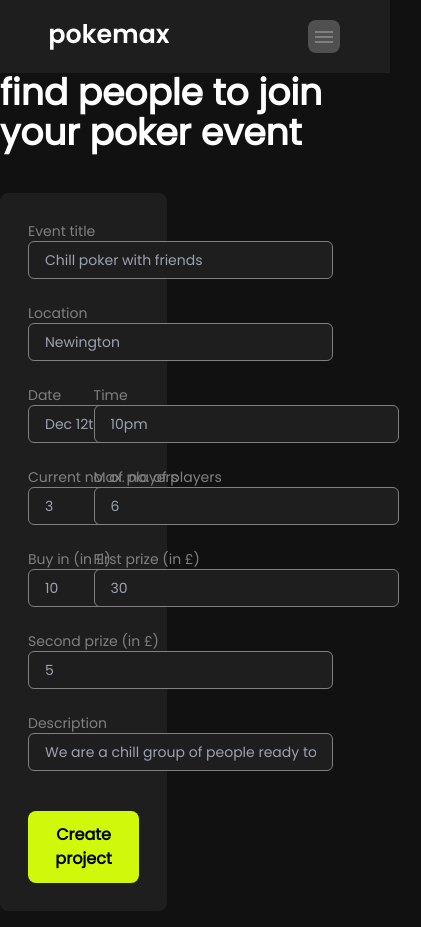
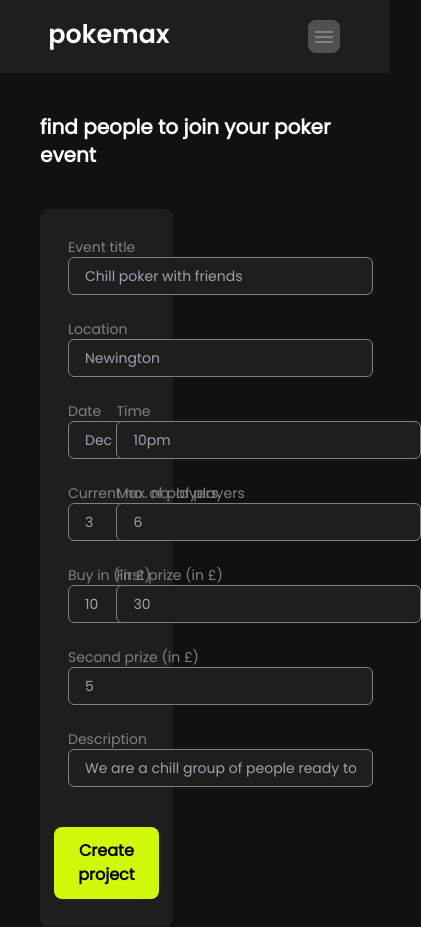
Before and after one commit to maximechemenda/thepokerapp, a Next.js app: page /create-event in a window 390 px wide. Shown: the whole page, 421 px wide, since content can reach past the window. Built offline with nearby package versions, Linux system fonts and the light colour scheme; no server answers; the database is empty.

Commit message:
feat: poker tournaments page mobile friendly

```diff
--- a/components/PageHeader.tsx
+++ b/components/PageHeader.tsx
@@ -10,7 +10,7 @@ export const PageHeader : React.FC<PageHeaderProps> = ({
     title
 }) =>
     <div>
-        <p className="text-4xl text-white font-bold mb-10">
+        <p className="text-xl lg:text-4xl text-white font-bold mb-10">
             {title}
         </p>
     </div>
--- a/components/WebsiteShell.tsx
+++ b/components/WebsiteShell.tsx
@@ -54,10 +54,10 @@ const MobileWebsiteShell : React.FC<InnerWebsiteShellProps> = ({
                     <Menu />
                 </div>
                 :
-                <>
+                <div className="mt-10 px-10">
                     <PageHeader title={page_title} />
                     {children}
-                </>
+                </div>
                 }
             </div>
         </div>
--- a/pages/index.tsx
+++ b/pages/index.tsx
@@ -14,7 +14,7 @@ export default function Home() {
         head_description="The place where you find poker players"
         page_title={`poker tournaments looking for ${currentUser !== null ? 'the great' : ''} ${(currentUser?.displayName)?.split(" ")[0] ?? 'you'} `}
         >
-            <div className="grid grid-cols-2 gap-20">
+            <div className="grid grid-cols-1 gap-10 md:grid-cols-2 md:gap-20">
                 {/* TODO(MC): Have a separate page/section component to display these poker tournaments */}
                 {events.map(event => (
                     <div className="col-span-1">
```
